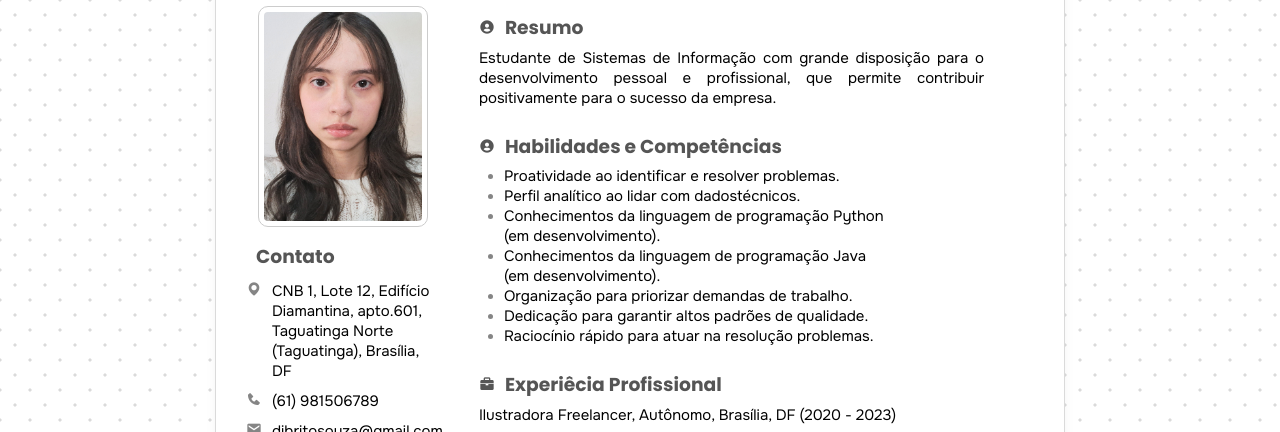
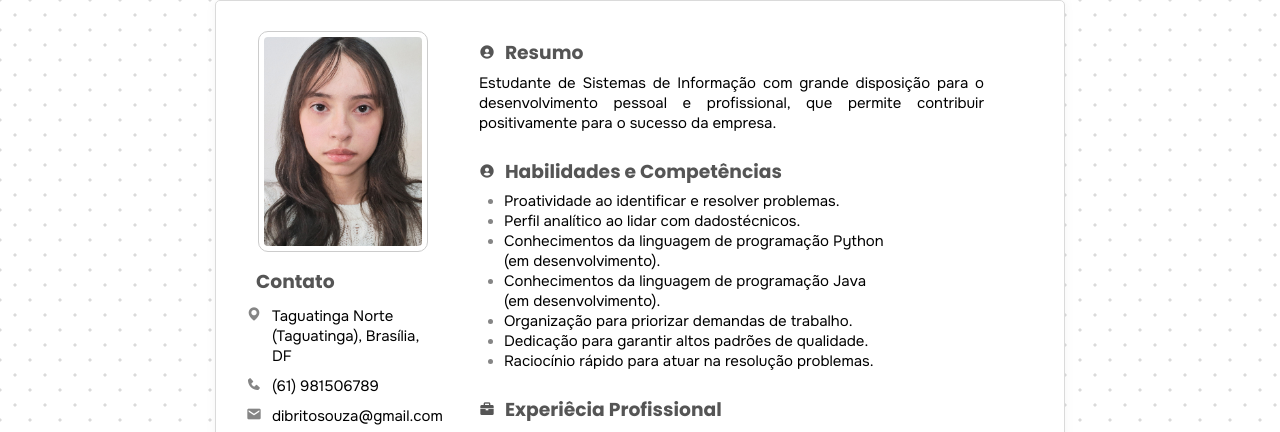
Before and after one commit to dienesouza/Curriculo-Diene-Souza, a plain HTML site: page index.html in a window 1280 px wide. Shown: the top 432 px of the page. Drawn offline with nearby package versions, Linux system fonts and the light colour scheme.

Commit message:
Atualização no Endereço

```diff
--- a/index.html
+++ b/index.html
@@ -30,7 +30,7 @@
                 </div>
                 <h3>Contato</h3>
                 <ul>
-                    <li class="li-icons"><i id="i-contato" class='bx bxs-map' ></i><p style="text-align: left; margin-left: 10px;">CNB 1, Lote 12, Edifício Diamantina, apto.601, Taguatinga Norte (Taguatinga), Brasília, DF</p></li>
+                    <li class="li-icons"><i id="i-contato" class='bx bxs-map' ></i><p style="text-align: left; margin-left: 10px;">Taguatinga Norte (Taguatinga), Brasília, DF</p></li>
                     <li class="li-icons"><i id="i-contato" class='bx bxs-phone' ></i><p style="margin-left: 10px;">(61) 981506789</p></li>
                     <li class="li-icons"><i id="i-contato" class='bx bxs-envelope' ></i><p style="margin-left: 10px;">dibritosouza@gmail.com</p></li>
                     <li class="li-icons"><i id="i-contato" class='bx bxs-gift' ></i><p style="margin-left: 10px;">23/12/2004</p></li>
--- a/style.css
+++ b/style.css
@@ -91,7 +91,7 @@ i{
 
 .profile-card{
     width: 850px;
-    height: 850px;
+    height: 800px;
     background-color: white;
     border: 1px solid #dadada;
     border-radius: 5px;
```
